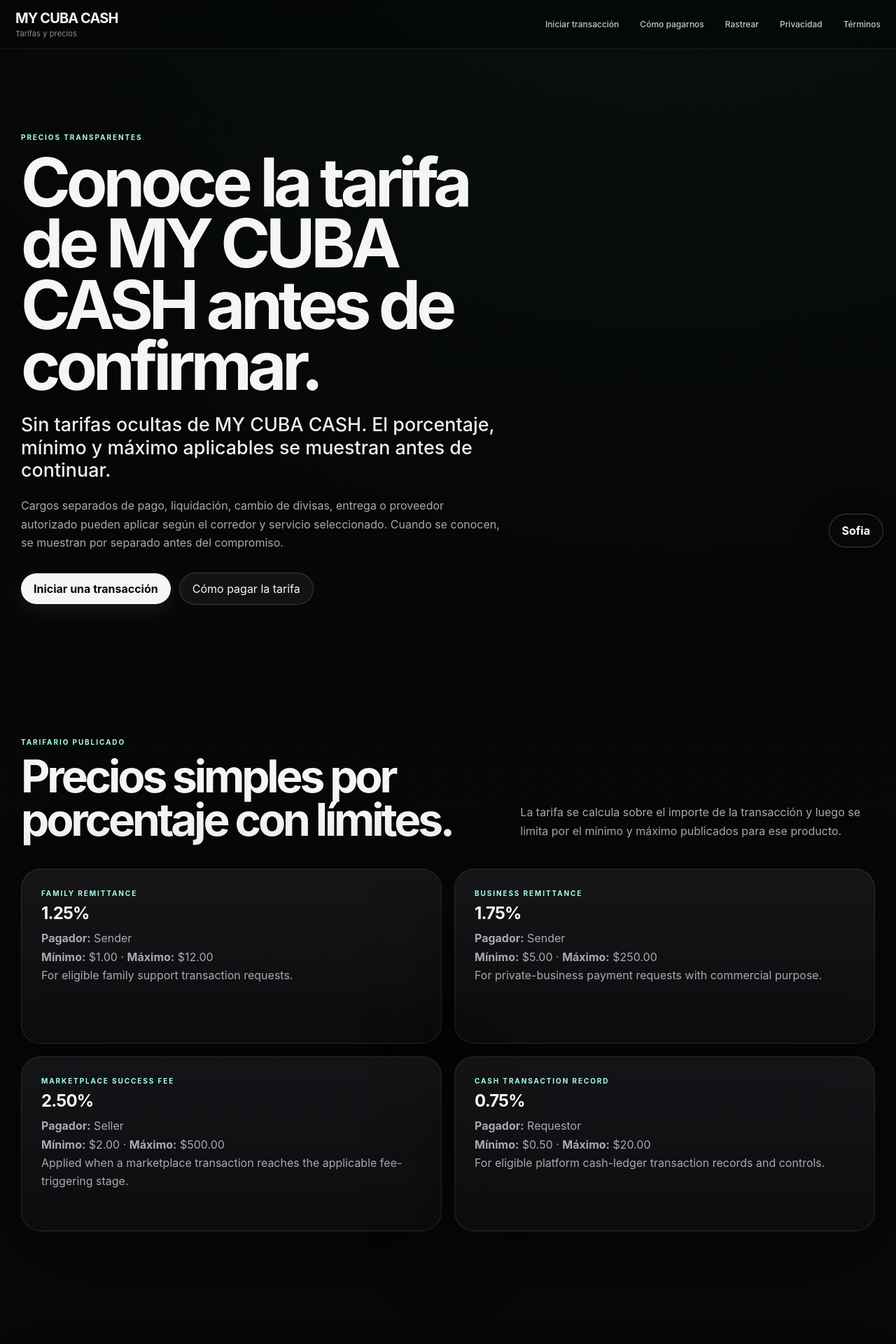
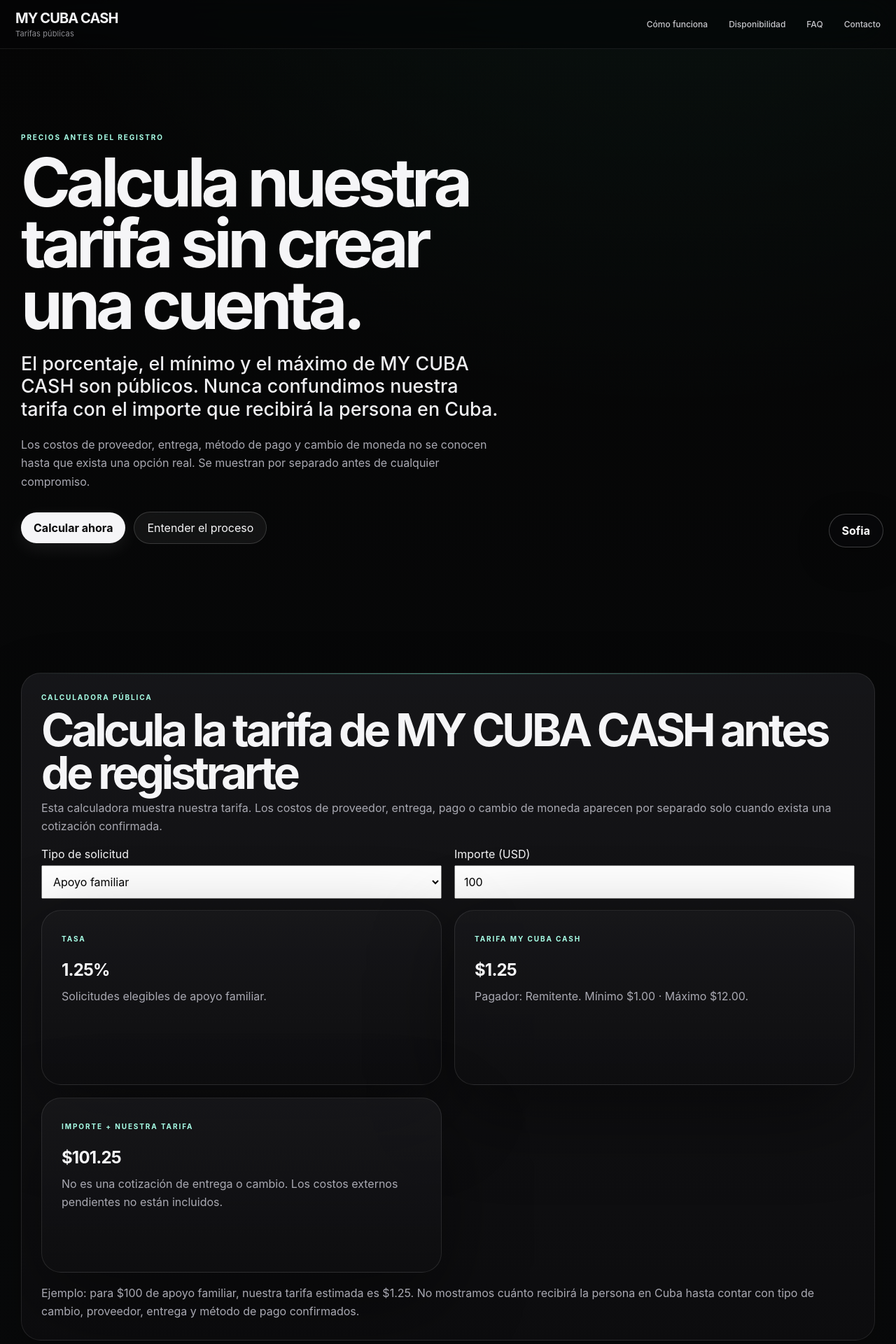
Before and after one commit to SAHJONY/CUBACASH, a Next.js app: page /1/fees in a window 1280 px wide. Shown: the top 1920 px of the page at 70% size. Built offline with nearby package versions, Linux system fonts and the light colour scheme.

Commit message:
Publish fully localized customer pricing before sign-up

```diff
--- a/app/[locale]/fees/page.tsx
+++ b/app/[locale]/fees/page.tsx
@@ -2,46 +2,49 @@ import {localeOf} from '@/lib/i18n';
 import FeeCalculator from './FeeCalculator';
 
 const rows=[
-  {product:'Family remittance',payer:'Sender',rate:'1.25%',min:'$1.00',max:'$12.00',note:'For eligible family support transaction requests.'},
-  {product:'Business remittance',payer:'Sender',rate:'1.75%',min:'$5.00',max:'$250.00',note:'For private-business payment requests with commercial purpose.'},
-  {product:'Marketplace success fee',payer:'Seller',rate:'2.50%',min:'$2.00',max:'$500.00',note:'Applied when a marketplace transaction reaches the applicable fee-triggering stage.'},
-  {product:'Cash transaction record',payer:'Requestor',rate:'0.75%',min:'$0.50',max:'$20.00',note:'For eligible platform cash-ledger transaction records and controls.'}
+  {es:'Apoyo familiar',en:'Family support',payerEs:'Remitente',payerEn:'Sender',rate:'1.25%',min:'$1.00',max:'$12.00',noteEs:'Para solicitudes elegibles de apoyo familiar.',noteEn:'For eligible family-support requests.'},
+  {es:'Pago comercial',en:'Business payment',payerEs:'Remitente',payerEn:'Sender',rate:'1.75%',min:'$5.00',max:'$250.00',noteEs:'Para solicitudes de negocios privados con propósito comercial.',noteEn:'For private-business requests with commercial purpose.'},
+  {es:'Comisión de éxito del marketplace',en:'Marketplace success fee',payerEs:'Vendedor',payerEn:'Seller',rate:'2.50%',min:'$2.00',max:'$500.00',noteEs:'Al alcanzar la etapa aplicable que activa la comisión.',noteEn:'When a marketplace transaction reaches the applicable fee-triggering stage.'},
+  {es:'Registro de efectivo',en:'Cash transaction record',payerEs:'Solicitante',payerEn:'Requestor',rate:'0.75%',min:'$0.50',max:'$20.00',noteEs:'Para registros y controles elegibles de la plataforma.',noteEn:'For eligible platform recordkeeping and transaction controls.'}
 ] as const;
 
 export default async function FeesPage({params}:{params:Promise<{locale:string}>}){
-  const {locale:raw}=await params; const locale=localeOf(raw);
+  const {locale:raw}=await params;
+  const locale=localeOf(raw);
   const es=locale==='es';
-  return <main className="shell" dir={locale==='ar'?'rtl':'ltr'}>
-    <nav className="nav"><a href={`/${locale}`} className="brandwrap"><div className="brand">MY CUBA CASH</div><small>{es?'Tarifas y precios':'Fees & Pricing'}</small></a><div className="navlinks"><a href={`/${locale}/start`}>{es?'Iniciar transacción':'Start Transaction'}</a><a href={`/${locale}/payments`}>{es?'Cómo pagarnos':'How to Pay Us'}</a><a href={`/${locale}/transactions`}>{es?'Rastrear':'Track'}</a><a href={`/${locale}/privacy`}>{es?'Privacidad':'Privacy'}</a><a href={`/${locale}/terms`}>{es?'Términos':'Terms'}</a></div></nav>
+  return <main className="shell premiumAppShell" dir={locale==='ar'?'rtl':'ltr'}>
+    <nav className="nav premiumNav">
+      <a href={`/${locale}`} className="brandwrap"><div className="brand">MY CUBA CASH</div><small>{es?'Tarifas públicas':'Public pricing'}</small></a>
+      <div className="navlinks"><a href={`/${locale}/how-it-works`}>{es?'Cómo funciona':'How it works'}</a><a href={`/${locale}/delivery-providers`}>{es?'Disponibilidad':'Availability'}</a><a href={`/${locale}/faq`}>FAQ</a><a href={`/${locale}/contact`}>{es?'Contacto':'Contact'}</a></div>
+    </nav>
 
-    <section className="hero"><div className="heroCopy"><div className="eyebrow">{es?'PRECIOS TRANSPARENTES':'TRANSPARENT PRICING'}</div><h1>{es?'Conoce la tarifa de MY CUBA CASH antes de confirmar.':'Know the MY CUBA CASH platform fee before you commit.'}</h1><p className="heroLead">{es?'Sin tarifas ocultas de MY CUBA CASH. El porcentaje, mínimo y máximo aplicables se muestran antes de continuar.':'No hidden MY CUBA CASH platform fee. The applicable percentage, minimum and maximum are disclosed before the transaction proceeds.'}</p><p className="heroSub">{es?'Cargos separados de pago, liquidación, cambio de divisas, entrega o proveedor autorizado pueden aplicar según el corredor y servicio seleccionado. Cuando se conocen, se muestran por separado antes del compromiso.':'Separate third-party payment, settlement, foreign-exchange, delivery or authorized-provider charges may apply depending on the corridor and service selected. When known, those charges are shown separately before commitment.'}</p><div className="actions"><a className="cta" href={`/${locale}/start`}>{es?'Iniciar una transacción':'Start a Transaction'}</a><a className="ghost" href={`/${locale}/payments`}>{es?'Cómo pagar la tarifa':'How to pay the fee'}</a></div></div></section>
+    <section className="hero"><div className="heroCopy">
+      <div className="eyebrow">{es?'PRECIOS ANTES DEL REGISTRO':'PRICING BEFORE SIGN-UP'}</div>
+      <h1>{es?'Calcula nuestra tarifa sin crear una cuenta.':'Calculate our fee without creating an account.'}</h1>
+      <p className="heroLead">{es?'El porcentaje, el mínimo y el máximo de MY CUBA CASH son públicos. Nunca confundimos nuestra tarifa con el importe que recibirá la persona en Cuba.':'The MY CUBA CASH percentage, minimum and maximum are public. We never confuse our fee with what a receiver in Cuba will obtain.'}</p>
+      <p className="heroSub">{es?'Los costos de proveedor, entrega, método de pago y cambio de moneda no se conocen hasta que exista una opción real. Se muestran por separado antes de cualquier compromiso.':'Provider, delivery, payment-method and foreign-exchange costs are unknown until a real option exists. They are shown separately before any commitment.'}</p>
+      <div className="actions"><a className="cta premiumCta" href="#calculator">{es?'Calcular ahora':'Calculate now'}</a><a className="ghost" href={`/${locale}/how-it-works`}>{es?'Entender el proceso':'Understand the process'}</a></div>
+    </div></section>
+
+    <section className="section" id="calculator"><FeeCalculator es={es}/></section>
 
     <section className="section">
-      <div className="sectionHead"><div><span className="eyebrow">{es?'TARIFARIO PUBLICADO':'PUBLISHED FEE SCHEDULE'}</span><h2>{es?'Precios simples por porcentaje con límites.':'Simple percentage pricing with caps'}</h2></div><p>{es?'La tarifa se calcula sobre el importe de la transacción y luego se limita por el mínimo y máximo publicados para ese producto.':'The fee is calculated from the transaction amount, then bounded by the published minimum and maximum for that product.'}</p></div>
-      <div className="featureGrid">{rows.map(row=><article className="feature" key={row.product}><div className="eyebrow">{row.product.toUpperCase()}</div><h3 style={{fontSize:'2rem',margin:'8px 0'}}>{row.rate}</h3><p><strong>{es?'Pagador':'Payer'}:</strong> {row.payer}</p><p><strong>{es?'Mínimo':'Minimum'}:</strong> {row.min} · <strong>{es?'Máximo':'Maximum'}:</strong> {row.max}</p><p>{row.note}</p></article>)}</div>
+      <div className="sectionHead"><div><span className="eyebrow">{es?'TARIFARIO PUBLICADO':'PUBLISHED FEE SCHEDULE'}</span><h2>{es?'Porcentaje simple con mínimo y máximo.':'Simple percentages with minimums and caps.'}</h2></div><p>{es?'La tarifa se calcula sobre el importe de la solicitud y se limita por los valores publicados.':'The fee is calculated from the request amount and bounded by the published values.'}</p></div>
+      <div className="featureGrid">{rows.map(row=><article className="feature premiumCard" key={row.en}><div className="eyebrow">{es?row.es.toUpperCase():row.en.toUpperCase()}</div><h3 style={{fontSize:'2rem',margin:'8px 0'}}>{row.rate}</h3><p><strong>{es?'Pagador':'Payer'}:</strong> {es?row.payerEs:row.payerEn}</p><p><strong>{es?'Mínimo':'Minimum'}:</strong> {row.min} · <strong>{es?'Máximo':'Maximum'}:</strong> {row.max}</p><p>{es?row.noteEs:row.noteEn}</p></article>)}</div>
     </section>
 
-    <section className="section"><FeeCalculator/></section>
-
     <section className="section">
-      <div className="sectionHead"><div><span className="eyebrow">{es?'CÓMO FUNCIONA':'HOW IT WORKS'}</span><h2>{es?'Qué debe esperar el cliente.':'What customers should expect'}</h2></div><p>{es?'La tarifa se muestra antes de que el cliente confirme el paso correspondiente.':'Pricing is disclosed before the customer commits to the applicable transaction step.'}</p></div>
-      <div className="featureGrid">
-        <article className="feature"><div className="icon">1</div><h3>{es?'Ingresa el importe':'Enter the amount'}</h3><p>{es?'Elige el tipo de transacción, corredor, importe, preferencia de pago y necesidades de entrega.':'Choose the transaction type, corridor, amount, payment preference and delivery needs.'}</p></article>
-        <article className="feature"><div className="icon">2</div><h3>{es?'Revisa la tarifa':'Review the fee'}</h3><p>{es?'MY CUBA CASH muestra la tarifa de plataforma y cualquier costo conocido revelado por separado antes de confirmar.':'MY CUBA CASH shows the platform fee and any separately disclosed known costs before commitment.'}</p></article>
-        <article className="feature"><div className="icon">3</div><h3>{es?'Paga la tarifa con su referencia':'Pay the fee with its reference'}</h3><p>{es?'El principal puede pagarse entre participantes cuando corresponda. La tarifa de MY CUBA CASH se cobra y reconcilia por separado usando la referencia de la operación.':'Principal may be paid between participants when applicable. The MY CUBA CASH fee is collected and reconciled separately using the transaction reference.'}</p></article>
+      <div className="sectionHead"><div><span className="eyebrow">{es?'EJEMPLO DE $100':'$100 EXAMPLE'}</span><h2>{es?'Lo que sabemos y lo que falta.':'What is known and what is still pending.'}</h2></div></div>
+      <div className="luxuryGrid">
+        <article className="luxuryCard"><span>1</span><h3>$100.00</h3><p>{es?'Importe solicitado':'Requested amount'}</p></article>
+        <article className="luxuryCard"><span>2</span><h3>$1.25</h3><p>{es?'Tarifa familiar estimada de MY CUBA CASH':'Estimated MY CUBA CASH family fee'}</p></article>
+        <article className="luxuryCard"><span>3</span><h3>{es?'Pendiente':'Pending'}</h3><p>{es?'Tipo de cambio, entrega y proveedor':'Exchange rate, delivery and provider'}</p></article>
+        <article className="luxuryCard"><span>4</span><h3>{es?'No cotizado':'Not quoted'}</h3><p>{es?'Importe final que recibe la familia':'Final amount the family receives'}</p></article>
       </div>
     </section>
 
-    <section className="policyBlock"><div><span className="eyebrow">{es?'IMPORTANTE':'IMPORTANT'}</span><h2>{es?'La tarifa de plataforma no es lo mismo que el dinero principal de la operación.':'Platform fee is not the same as transaction principal.'}</h2></div><p>{es?'En operaciones directas, MY CUBA CASH puede registrar y coordinar la transacción sin tomar custodia del principal. La tarifa de MY CUBA CASH es un cobro separado. Un procesador de pagos, socio de liquidación, proveedor FX, proveedor de entrega u otro proveedor autorizado también puede cobrar por separado cuando aplique.':'In direct transactions, MY CUBA CASH may record and coordinate the transaction without taking custody of principal. The MY CUBA CASH fee is a separate charge. A payment processor, settlement partner, FX provider, delivery provider or other authorized service provider may also charge separately when applicable.'}</p></section>
+    <section className="policyBlock premiumPolicy"><div><span className="eyebrow">{es?'IMPORTANTE':'IMPORTANT'}</span><h2>{es?'Calcular o crear una solicitud no mueve dinero.':'Calculating or creating a request does not move money.'}</h2></div><p>{es?'MY CUBA CASH es una plataforma tecnológica operada por SAHJONY LLC. No envíes fondos hasta recibir una cotización completa, la confirmación del proveedor y las instrucciones del flujo autorizado aplicable.':'MY CUBA CASH is a technology platform operated by SAHJONY LLC. Do not send funds until you receive a complete quote, provider confirmation and instructions for the applicable authorized flow.'}</p></section>
 
-    <section className="section"><div className="sectionHead"><div><span className="eyebrow">{es?'PAGOS A MY CUBA CASH':'PAYMENTS TO MY CUBA CASH'}</span><h2>{es?'Una referencia separada para nuestra tarifa.':'A separate reference for our fee.'}</h2></div><p>{es?'Consulta la página de pagos para ver cómo se identifica, paga, revisa y confirma la tarifa de plataforma.':'See the payments page for how the platform fee is identified, paid, reviewed and confirmed.'}</p></div><div className="actions"><a className="cta" href={`/${locale}/payments`}>{es?'Ver cómo pagarnos':'See how to pay us'}</a></div></section>
-
-    <section className="section"><div className="sectionHead"><div><span className="eyebrow">FAQ</span><h2>{es?'Preguntas de precios':'Pricing questions'}</h2></div></div><div className="featureGrid">
-      <article className="feature"><h3>{es?'¿Puede la tarifa superar el máximo?':'Can the platform fee exceed the maximum?'}</h3><p>{es?'No. Bajo el tarifario publicado, la tarifa de MY CUBA CASH queda limitada al máximo indicado para ese producto.':'No. Under the published default schedule, the MY CUBA CASH platform fee is capped at the maximum shown for that product.'}</p></article>
-      <article className="feature"><h3>{es?'¿Puede otro proveedor cobrar aparte?':'Can another provider charge separately?'}</h3><p>{es?'Sí. Proveedores de pago, FX, liquidación o entrega pueden tener cargos separados cuando correspondan y sean revelados.':'Yes. Payment, FX, settlement or delivery providers may have separate disclosed charges when applicable.'}</p></article>
-      <article className="feature"><h3>{es?'¿Crear una solicitud mueve dinero?':'Does creating a request move money?'}</h3><p>{es?'No. Una solicitud crea un registro para revisión. Cualquier movimiento de fondos ocurre solo mediante el flujo autorizado aplicable después de satisfacer los controles requeridos.':'No. A request creates a transaction record for review. Funds movement occurs only through the applicable authorized workflow after required controls are satisfied.'}</p></article>
-    </div></section>
-
-    <footer className="footer"><strong>MY CUBA CASH</strong><span>{es?'Precios transparentes · Tarifas de plataforma en USD':'Transparent platform pricing · USD fee schedule'}</span><span><a href={`/${locale}/payments`}>{es?'Pagos':'Payments'}</a> · <a href={`/${locale}/terms`}>{es?'Términos':'Terms'}</a> · <a href={`/${locale}/privacy`}>{es?'Privacidad':'Privacy'}</a></span></footer>
+    <footer className="footer premiumFooter"><strong>MY CUBA CASH</strong><span><a href={`/${locale}/about`}>{es?'Quiénes somos':'About'}</a> · <a href={`/${locale}/contact`}>{es?'Contacto':'Contact'}</a> · <a href={`/${locale}/terms`}>{es?'Términos':'Terms'}</a> · <a href={`/${locale}/privacy`}>{es?'Privacidad':'Privacy'}</a></span><span>{es?'Tarifas de plataforma en USD':'Platform fees in USD'}</span></footer>
   </main>;
 }
```
